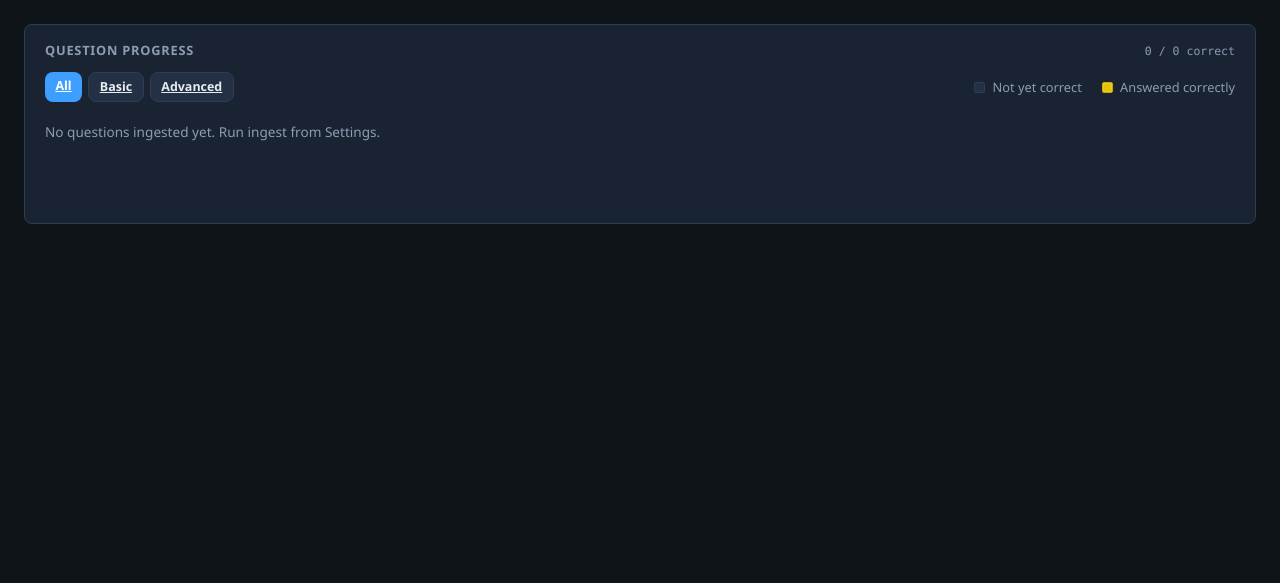
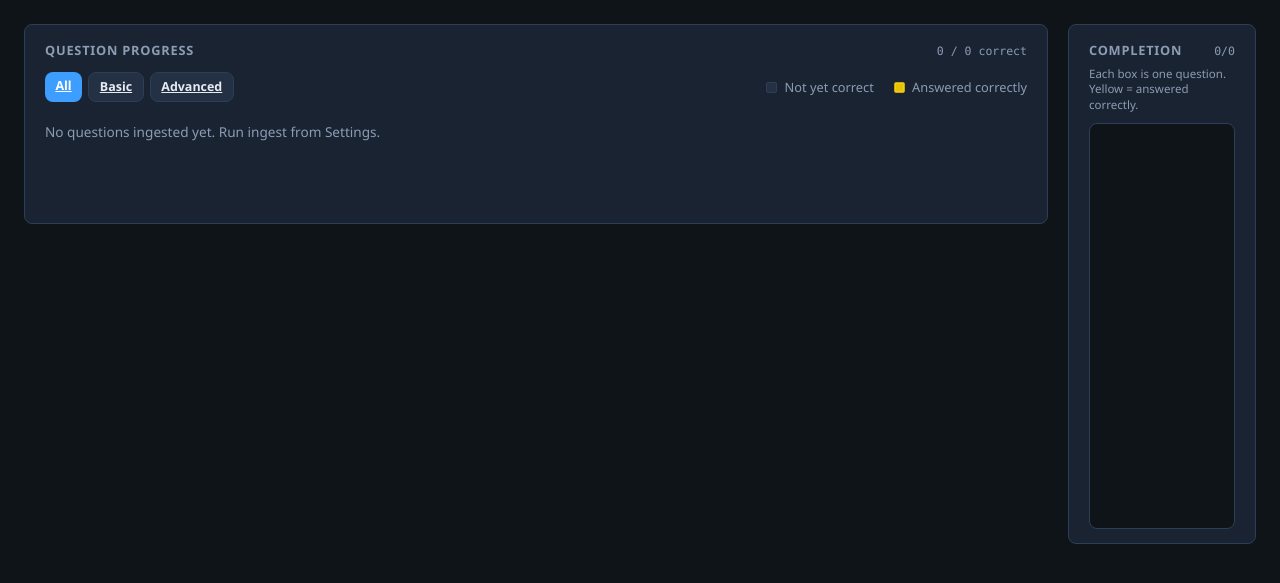
Before and after one commit to datagod/smartham, a FastAPI app: page /progress in a window 1280 px wide. Shown: the part 152-735 px from the top of the page. Run offline with FastAPI, Linux system fonts and the light colour scheme; data that the repository does not hold is empty.

Commit message:
Add completion tower sidebar to question progress page
Show a tall scrollable panel on the right with one box per question in
exam order, filling yellow as each is answered correctly in practice.

```diff
--- a/smartham/web/server.py
+++ b/smartham/web/server.py
@@ -131,6 +131,7 @@ def _progress_groups(conn: Any, level: str | None = None) -> dict[str, Any]:
         "total": len(items),
         "mastered": mastered,
         "groups": ordered,
+        "questions": items,
     }
 
 
--- a/smartham/web/static/css/styles.css
+++ b/smartham/web/static/css/styles.css
@@ -340,6 +340,59 @@ body {
   z-index: 1;
 }
 
+.progress-layout {
+  grid-template-columns: minmax(0, 1fr) minmax(148px, 188px);
+  align-items: start;
+}
+
+.progress-main {
+  min-width: 0;
+}
+
+.progress-tower {
+  position: sticky;
+  top: 1rem;
+  max-height: calc(100vh - 3rem);
+  min-height: 520px;
+  display: flex;
+  flex-direction: column;
+  padding-bottom: 0.85rem;
+}
+
+.progress-tower-head {
+  margin-bottom: 0.35rem;
+}
+
+.progress-tower-hint {
+  color: var(--muted);
+  font-size: 0.72rem;
+  line-height: 1.35;
+  margin-bottom: 0.65rem;
+}
+
+.progress-tower-window {
+  flex: 1;
+  min-height: 0;
+  overflow-y: auto;
+  overflow-x: hidden;
+  border: 1px solid var(--border);
+  background: var(--bg);
+  border-radius: var(--radius);
+  padding: 0.45rem;
+}
+
+.progress-tower-grid {
+  display: grid;
+  grid-template-columns: repeat(10, minmax(0, 1fr));
+  gap: 3px;
+}
+
+.progress-tower-box {
+  width: 100%;
+  height: auto;
+  aspect-ratio: 1;
+}
+
 .study-list { list-style: none; }
 .study-item {
   padding: 0.65rem 0;
@@ -397,6 +450,12 @@ body {
 
 @media (max-width: 1100px) {
   .main, .main--triple { grid-template-columns: 1fr; }
+  .progress-layout { grid-template-columns: 1fr; }
+  .progress-tower {
+    position: static;
+    max-height: 420px;
+    min-height: 320px;
+  }
 }
 @media (max-width: 700px) {
   .app, .set-app { padding: 1rem; }
--- a/smartham/web/templates/progress.html
+++ b/smartham/web/templates/progress.html
@@ -4,14 +4,14 @@
   <meta charset="UTF-8">
   <meta name="viewport" content="width=device-width, initial-scale=1.0">
   <title>Question Progress · SmartHam</title>
-  <link rel="stylesheet" href="/static/css/styles.css?v=3">
+  <link rel="stylesheet" href="/static/css/styles.css?v=4">
 </head>
 <body>
   <div class="app">
     {% include "_nav.html" %}
 
-    <main class="main main--single">
-      <section class="panel">
+    <main class="main progress-layout">
+      <section class="panel progress-main">
         <div class="panel-head">
           <h2>Question Progress</h2>
           <span class="panel-count">{{ progress.mastered }} / {{ progress.total }} correct</span>
@@ -55,6 +55,26 @@
           {% endfor %}
         </div>
       </section>
+
+      <aside class="panel progress-tower" aria-label="Overall question completion">
+        <div class="panel-head progress-tower-head">
+          <h2>Completion</h2>
+          <span class="panel-count">{{ progress.mastered }}/{{ progress.total }}</span>
+        </div>
+        <p class="progress-tower-hint">Each box is one question. Yellow = answered correctly.</p>
+        <div class="progress-tower-window">
+          <div class="progress-tower-grid" role="list">
+            {% for q in progress.questions %}
+            <span
+              class="progress-box progress-tower-box{% if q.mastered %} is-mastered{% endif %}"
+              role="listitem"
+              title="{{ q.id }}"
+              aria-label="{{ q.id }}{% if q.mastered %} — answered correctly{% endif %}"
+            ></span>
+            {% endfor %}
+          </div>
+        </div>
+      </aside>
     </main>
   </div>
   <script src="/static/js/app.js?v=5"></script>
```
